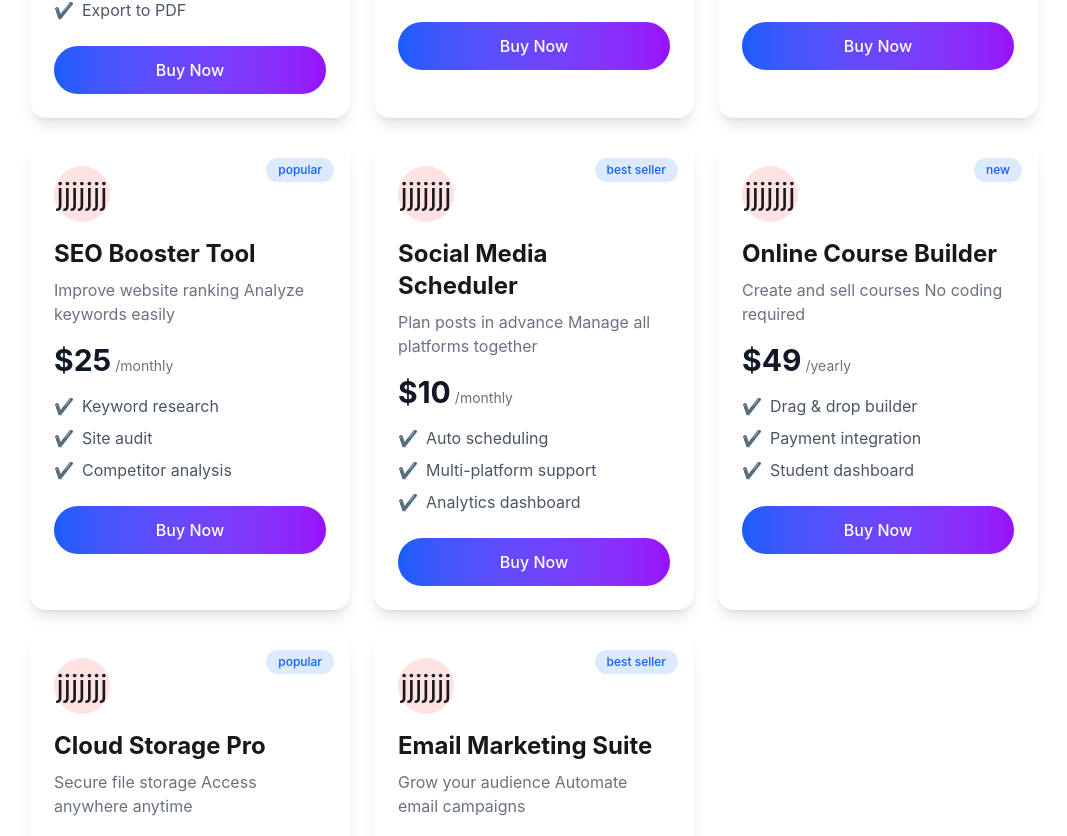
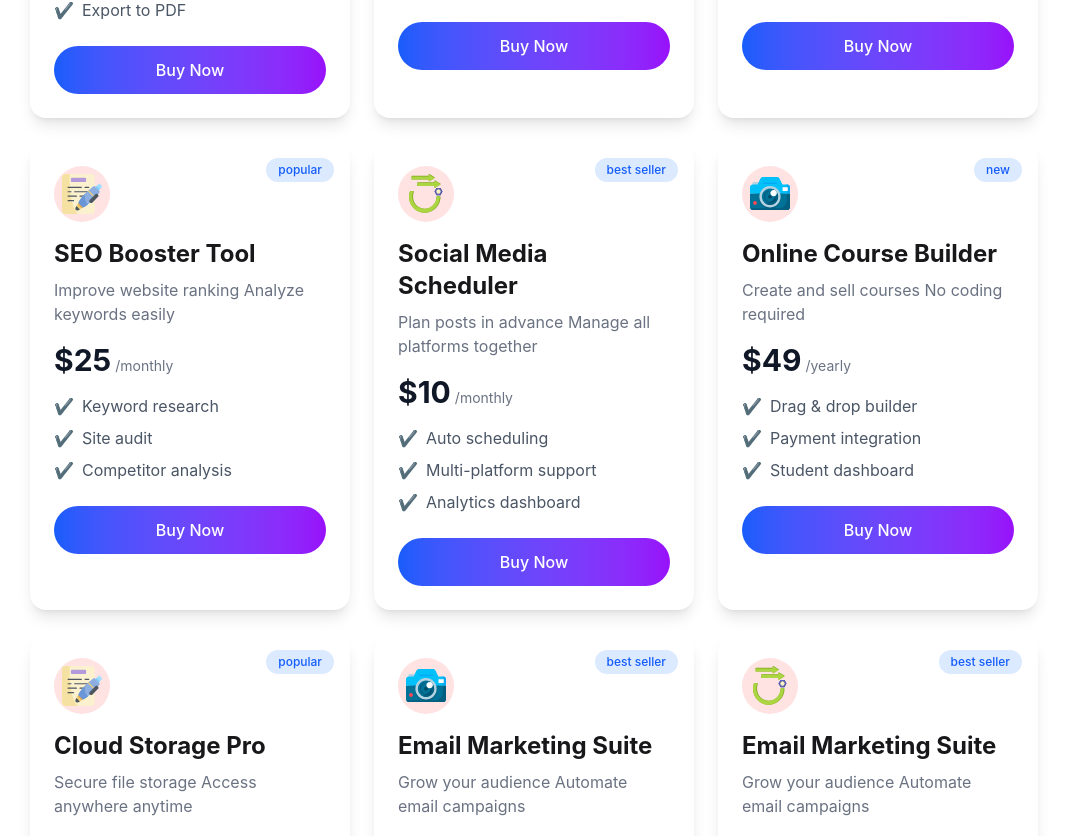
Before and after one commit to hapsakhatun-10/Assignment-06, a React (Vite) app: page / in a window 1280 px wide. Shown: the part 1576-2412 px from the top of the page, without its empty margins (106-1173 px from the left). Built offline with nearby package versions, Linux system fonts and the light colour scheme.

Commit message:
picture added from public

```diff
--- a/public/products.json
+++ b/public/products.json
@@ -1,6 +1,7 @@
 [
     {
         "id": 1,
+        "image": "/public/Group (1).svg",
         "name": "AI Resume Builder",
         "description": "Create professional resumes instantly\nOptimized for ATS systems",
         "price": 10,
@@ -17,6 +18,7 @@
     {
         "id": 2,
         "name": "Pro Design Kit",
+        "image": "/public/Group (2).svg",
         "description": "Premium UI components\nBoost your design workflow",
         "price": 12,
         "period": "monthly",
@@ -32,6 +34,7 @@
     {
         "id": 3,
         "name": "Code Assistant AI",
+        "image": "/public/Group (3).svg",
         "description": "Smart coding suggestions\nSupports multiple languages",
         "price": 15,
         "period": "monthly",
@@ -47,6 +50,7 @@
     {
         "id": 4,
         "name": "SEO Booster Tool",
+        "image": "/public/Group (1).svg",
         "description": "Improve website ranking\nAnalyze keywords easily",
         "price": 25,
         "period": "monthly",
@@ -62,6 +66,7 @@
     {
         "id": 5,
         "name": "Social Media Scheduler",
+        "image": "/public/Group (3).svg",
         "description": "Plan posts in advance\nManage all platforms together",
         "price": 10,
         "period": "monthly",
@@ -77,6 +82,7 @@
     {
         "id": 6,
         "name": "Online Course Builder",
+        "image": "/public/Group (2).svg",
         "description": "Create and sell courses\nNo coding required",
         "price": 49,
         "period": "yearly",
@@ -92,6 +98,7 @@
     {
         "id": 7,
         "name": "Cloud Storage Pro",
+        "image": "/public/Group (1).svg",
         "description": "Secure file storage\nAccess anywhere anytime",
         "price": 5,
         "period": "monthly",
@@ -107,6 +114,23 @@
     {
         "id": 8,
         "name": "Email Marketing Suite",
+        "image": "/public/Group (2).svg",
+        "description": "Grow your audience\nAutomate email campaigns",
+        "price": 20,
+        "period": "monthly",
+        "tag": "best seller",
+        "tagType": "best seller",
+        "features": [
+            "Email templates",
+            "Automation tools",
+            "Performance tracking"
+        ],
+        "icon": "📧"
+    },
+    {
+        "id": 9,
+        "name": "Email Marketing Suite",
+        "image": "/public/Group (3).svg",
         "description": "Grow your audience\nAutomate email campaigns",
         "price": 20,
         "period": "monthly",
--- a/src/Components/ProductCart.jsx
+++ b/src/Components/ProductCart.jsx
@@ -25,10 +25,12 @@ const ProductCart = ({ product, carts, setCarts }) => {
             </span>
 
             {/* Icon / Image */}
-            <div className="w-12 h-12 sm:w-14 sm:h-14 bg-red-100 flex items-center justify-center rounded-full mb-4 text-2xl sm:text-3xl">
-                jjjjjjj
+            <div className="w-12 h-12 sm:w-14 sm:h-14 bg-red-100 flex items-center justify-center rounded-full mb-4">
+                <img
+                    src={product.image}
+                    className="sm:w-10 sm:h-10 object-contain"
+                />
             </div>
-
             <h2 className="text-xl sm:text-2xl font-bold mb-2">{product.name}</h2>
 
             <p className="text-gray-500 text-sm sm:text-base mb-4">{product.description}</p>
```
